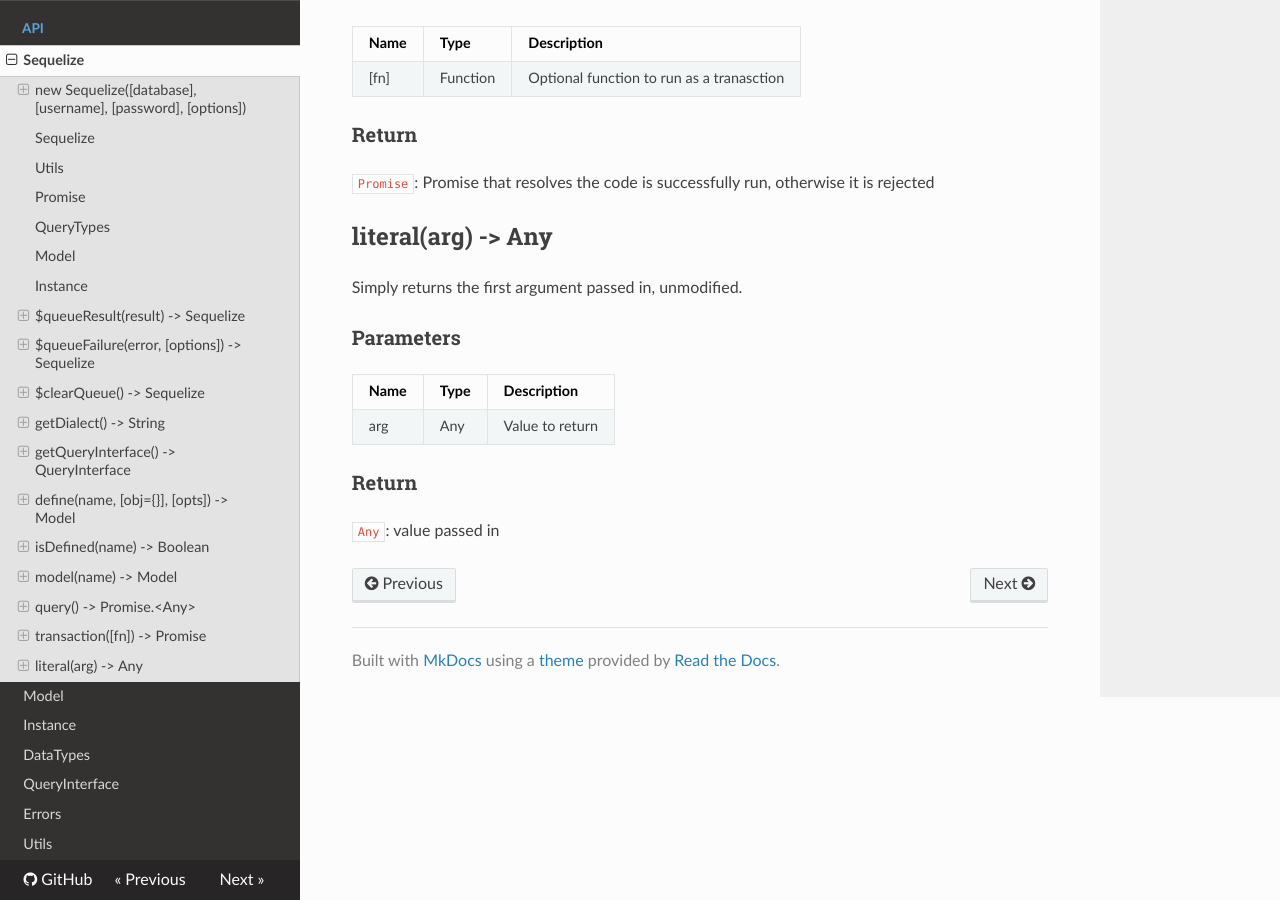
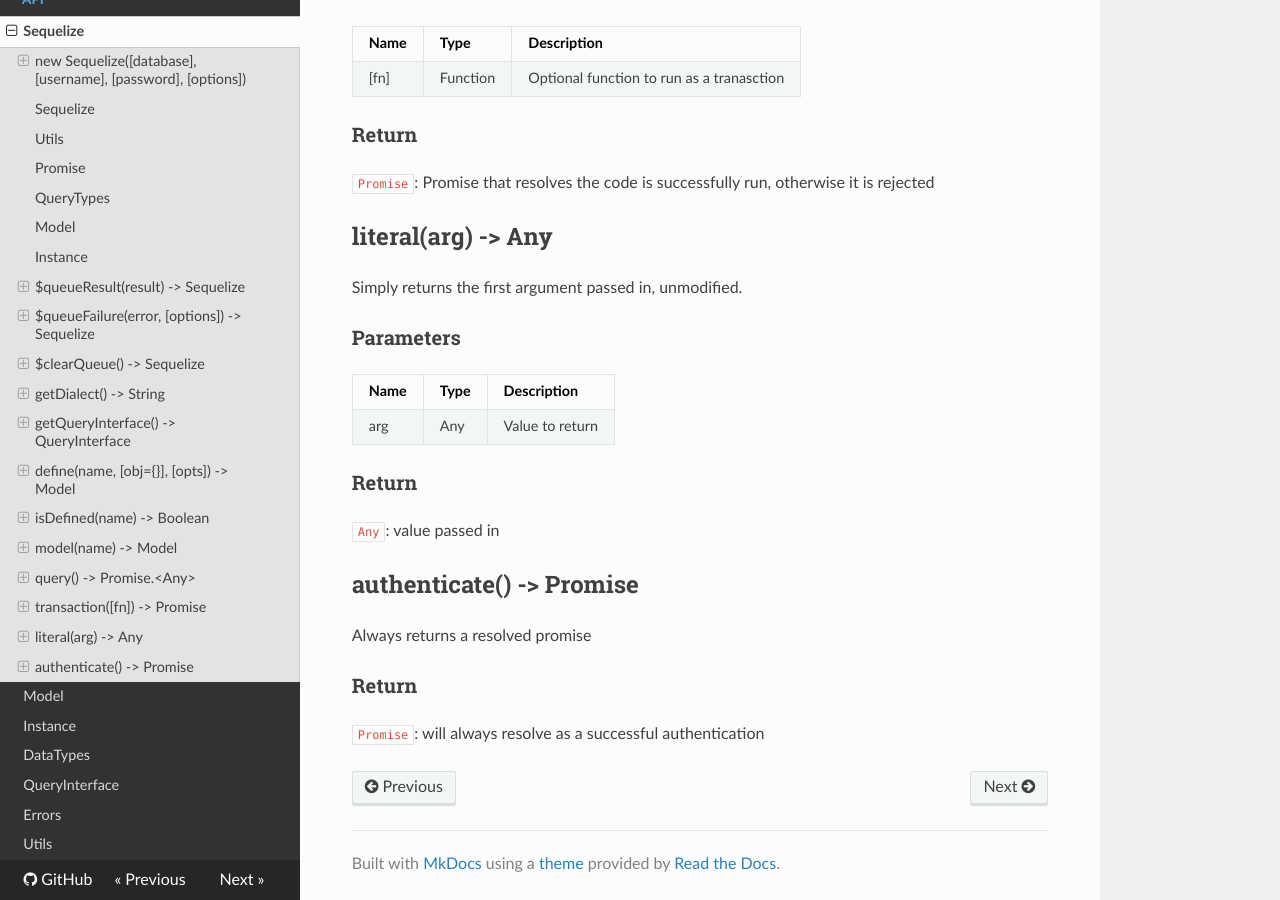
Before and after one commit to BlinkUX/sequelize-mock, an MkDocs documentation site: the page built from docs/api/sequelize.md, in a window 1280 px wide and 900 px high, scrolled down 5717 px. Built offline with MkDocs 1.6.1, drawn with Linux system fonts in a browser that asks for light colours; nearby versions of some CDN libraries; old or Windows-style settings are respelled for this version of MkDocs.

Commit message:
Add `sequelize#authenticate()` to documentation
Also tweaked the documentation it generates just a bit

```diff
--- a/docs/api/sequelize.md
+++ b/docs/api/sequelize.md
@@ -302,3 +302,13 @@ arg | Any | Value to return
 
 ###  Return
 `Any`: value passed in
+
+
+
+<a name="authenticate"></a>
+## authenticate() -> Promise
+
+Always returns a resolved promise
+
+###  Return
+`Promise`: will always resolve as a successful authentication
```
Also changed, not shown: 1 other file.
